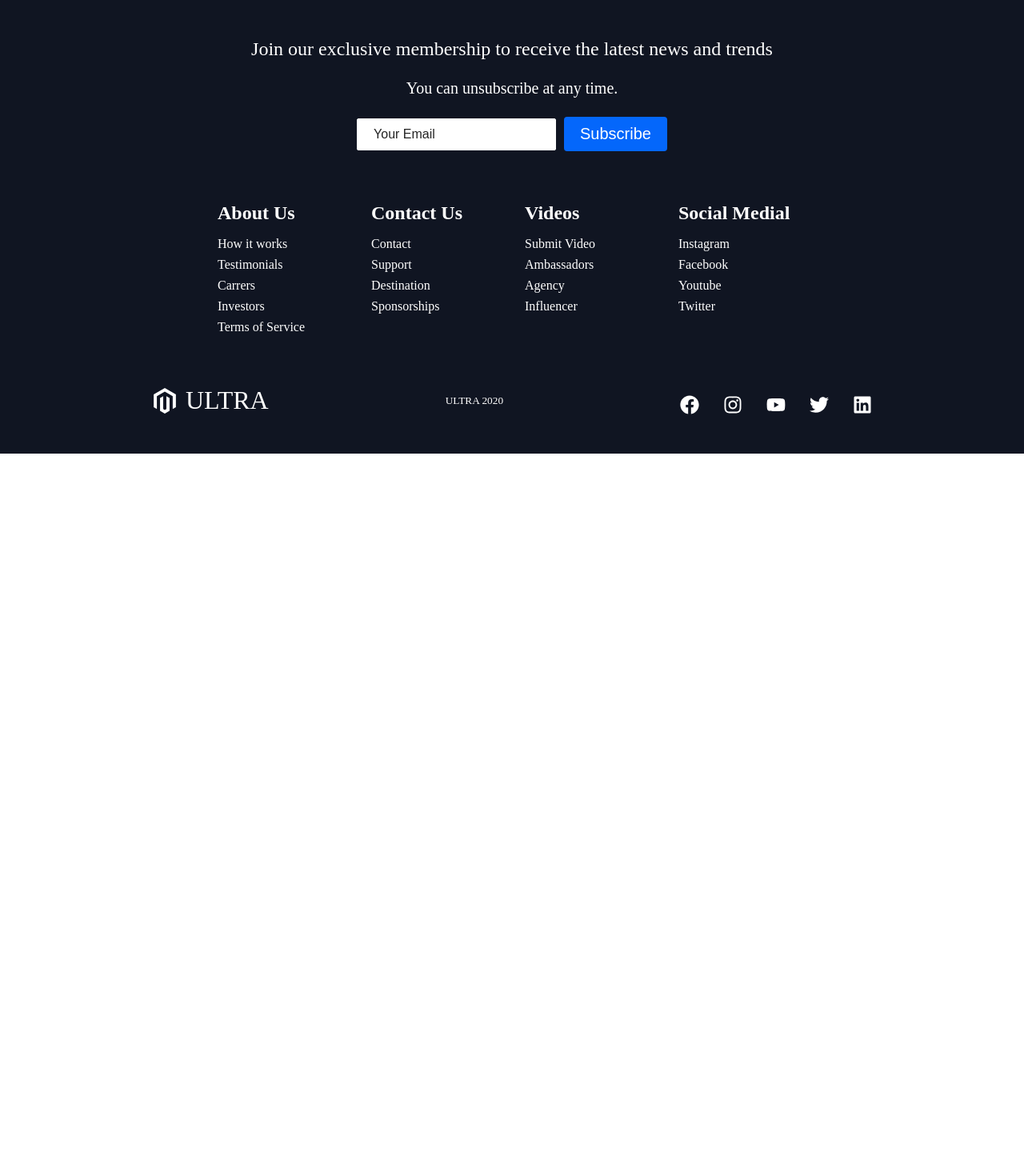
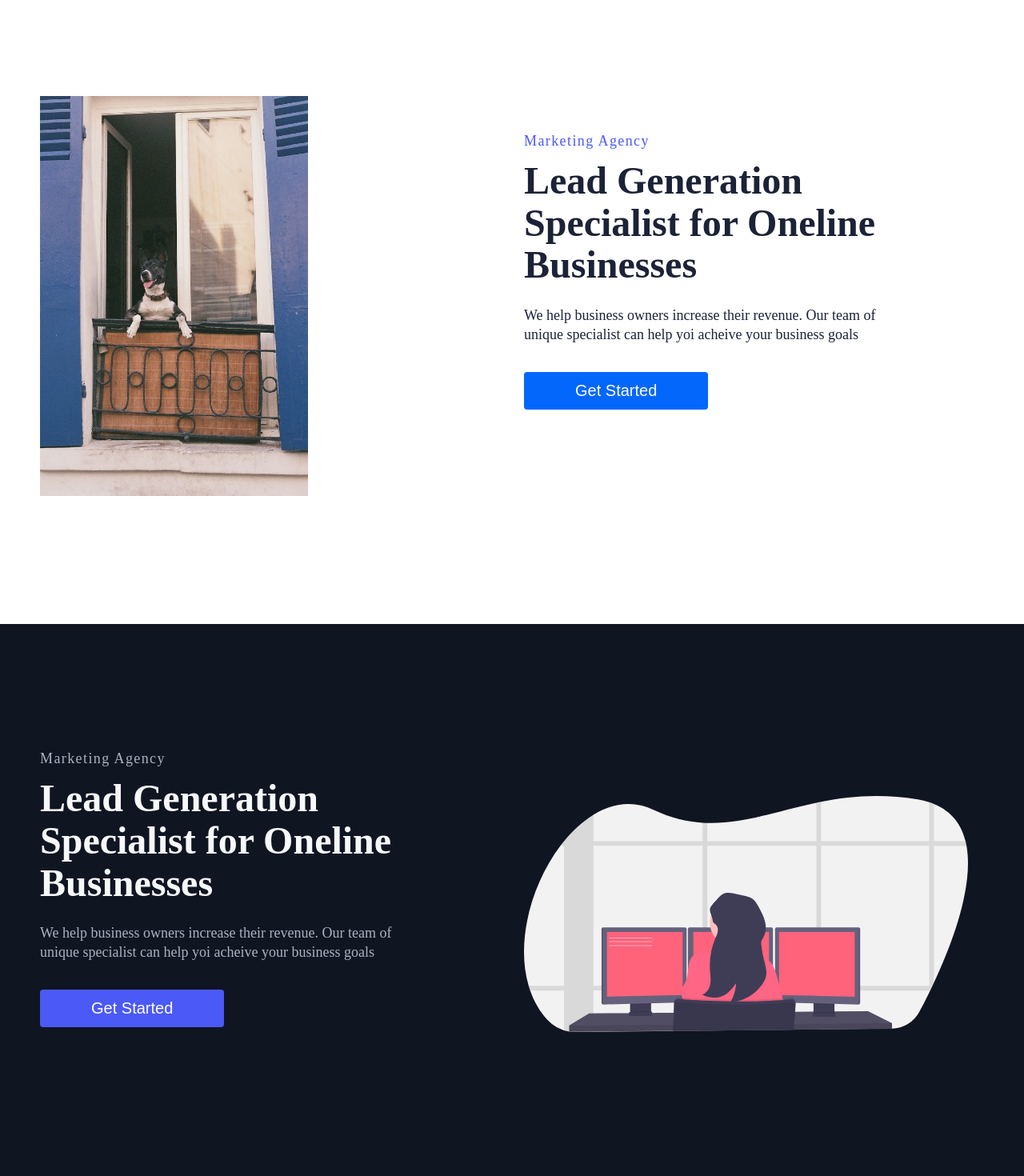
Before and after one commit to leogirardeau/react-website-training-styled-components, a React (Create React App) app: page /products in a window 1280 px wide. Shown: the part 120-1590 px from the top of the page at 80% size. Before the commit the page ends 800 px from the top, so only its background shows below. Built offline with nearby package versions, Linux system fonts and the light colour scheme.

Commit message:
adding pages

```diff
--- a/src/App.js
+++ b/src/App.js
@@ -2,6 +2,9 @@
 import GlobalStyle from "./globalStyles";
 import { BrowserRouter as Router, Switch, Route } from "react-router-dom";
 import Home from './pages/HomePage/Home';
+import Services from './pages/Services/Services';
+import Products from './pages/Products/Products';
+import SignUp from './pages/SignUp/SignUp';
 import { Navbar, Footer } from "./components";
 
 function App() {
@@ -11,6 +14,9 @@
       <Navbar />
       <Switch>
         <Route path="/" exact component={Home} />
+        <Route path="/services" exact component={Services} />
+        <Route path="/products" exact component={Products} />
+        <Route path="/sign-up" exact component={SignUp} />
       </Switch>
       <Footer />
     </Router>
--- a/src/components/Footer/Footer.js
+++ b/src/components/Footer/Footer.js
@@ -80,7 +80,7 @@
             </FooterLinksContainer>
             <SocialMedia>
                 <SocialMediaWrap>
-                    <SocialLogo to="/">
+                    <SocialLogo to="/" /*onClick={handleClick} click={click}*/>
                         <SocialIcon/>
                         ULTRA
                     </SocialLogo>
--- /dev/null
+++ b/src/pages/Products/Data.js
@@ -0,0 +1,63 @@
+export const homeObjOne = {
+    lightBg: false,
+    primary: true,
+    imgStart:'',
+    lightTopLine: true,
+    lightTextDesc: true,
+    buttonLabel: 'Get Started',
+    description: 'We help business owners increase their revenue. Our team of unique specialist can help yoi acheive your business goals',
+    headLine: 'Lead Generation Specialist for Oneline Businesses',
+    lightText: true,
+    topLine: 'Marketing Agency',
+    img: require('../../images/svg-1.svg'),
+    alt: 'Image',
+    start: ''
+};
+
+export const homeObjTwo = {
+    lightBg: true,
+    primary: false,
+    imgStart:'start',
+    lightTopLine: false,
+    lightTextDesc: false,
+    buttonLabel: 'Get Started',
+    description: 'We help business owners increase their revenue. Our team of unique specialist can help yoi acheive your business goals',
+    headLine: 'Lead Generation Specialist for Oneline Businesses',
+    lightText: false,
+    topLine: 'Marketing Agency',
+    img: require('../../images/profil.JPG'),
+    alt: 'Image',
+    start: 'true'
+};
+
+export const homeObjThree = {
+    lightBg: false,
+    primary: true,
+    imgStart:'',
+    lightTopLine: true,
+    lightTextDesc: true,
+    buttonLabel: 'Get Started',
+    description: 'We help business owners increase their revenue. Our team of unique specialist can help yoi acheive your business goals',
+    headLine: 'Lead Generation Specialist for Oneline Businesses',
+    lightText: true,
+    topLine: 'Marketing Agency',
+    img: require('../../images/svg-2.svg'),
+    alt: 'Image',
+    start: ''
+};
+
+export const homeObjFour = {
+    lightBg: false,
+    primary: true,
+    imgStart:'start',
+    lightTopLine: true,
+    lightTextDesc: true,
+    buttonLabel: 'Get Started',
+    description: 'We help business owners increase their revenue. Our team of unique specialist can help yoi acheive your business goals',
+    headLine: 'Lead Generation Specialist for Oneline Businesses',
+    lightText: true,
+    topLine: 'Marketing Agency',
+    img: require('../../images/svg-3.svg'),
+    alt: 'Image',
+    start: 'true'
+};
--- /dev/null
+++ b/src/pages/Products/Products.js
@@ -0,0 +1,15 @@
+import React from 'react';
+import { homeObjTwo, homeObjThree, homeObjFour } from './Data';
+import { InfoSection } from '../../components';
+
+const Products = () => {
+    return (
+        <>
+          <InfoSection {...homeObjTwo}/>
+          <InfoSection {...homeObjThree}/>
+          <InfoSection {...homeObjFour}/>
+        </>
+    );
+};
+
+export default Products;
--- /dev/null
+++ b/src/pages/Services/Data.js
@@ -0,0 +1,63 @@
+export const homeObjOne = {
+    lightBg: false,
+    primary: true,
+    imgStart:'',
+    lightTopLine: true,
+    lightTextDesc: true,
+    buttonLabel: 'Get Started',
+    description: 'We help business owners increase their revenue. Our team of unique specialist can help yoi acheive your business goals',
+    headLine: 'Lead Generation Specialist for Oneline Businesses',
+    lightText: true,
+    topLine: 'Marketing Agency',
+    img: require('../../images/svg-1.svg'),
+    alt: 'Image',
+    start: ''
+};
+
+export const homeObjTwo = {
+    lightBg: true,
+    primary: false,
+    imgStart:'start',
+    lightTopLine: false,
+    lightTextDesc: false,
+    buttonLabel: 'Get Started',
+    description: 'We help business owners increase their revenue. Our team of unique specialist can help yoi acheive your business goals',
+    headLine: 'Lead Generation Specialist for Oneline Businesses',
+    lightText: false,
+    topLine: 'Marketing Agency',
+    img: require('../../images/profil.JPG'),
+    alt: 'Image',
+    start: 'true'
+};
+
+export const homeObjThree = {
+    lightBg: false,
+    primary: true,
+    imgStart:'',
+    lightTopLine: true,
+    lightTextDesc: true,
+    buttonLabel: 'Get Started',
+    description: 'We help business owners increase their revenue. Our team of unique specialist can help yoi acheive your business goals',
+    headLine: 'Lead Generation Specialist for Oneline Businesses',
+    lightText: true,
+    topLine: 'Marketing Agency',
+    img: require('../../images/svg-2.svg'),
+    alt: 'Image',
+    start: ''
+};
+
+export const homeObjFour = {
+    lightBg: false,
+    primary: true,
+    imgStart:'start',
+    lightTopLine: true,
+    lightTextDesc: true,
+    buttonLabel: 'Get Started',
+    description: 'We help business owners increase their revenue. Our team of unique specialist can help yoi acheive your business goals',
+    headLine: 'Lead Generation Specialist for Oneline Businesses',
+    lightText: true,
+    topLine: 'Marketing Agency',
+    img: require('../../images/svg-3.svg'),
+    alt: 'Image',
+    start: 'true'
+};
--- /dev/null
+++ b/src/pages/Services/Services.js
@@ -0,0 +1,14 @@
+import React from 'react';
+import { homeObjThree, homeObjFour } from './Data';
+import { InfoSection } from '../../components';
+
+const Services = () => {
+    return (
+        <>
+          <InfoSection {...homeObjThree}/>
+          <InfoSection {...homeObjFour}/>
+        </>
+    );
+};
+
+export default Services;
--- /dev/null
+++ b/src/pages/SignUp/Data.js
@@ -0,0 +1,63 @@
+export const homeObjOne = {
+    lightBg: false,
+    primary: true,
+    imgStart:'',
+    lightTopLine: true,
+    lightTextDesc: true,
+    buttonLabel: 'Get Started',
+    description: 'We help business owners increase their revenue. Our team of unique specialist can help yoi acheive your business goals',
+    headLine: 'Lead Generation Specialist for Oneline Businesses',
+    lightText: true,
+    topLine: 'Marketing Agency',
+    img: require('../../images/svg-1.svg'),
+    alt: 'Image',
+    start: ''
+};
+
+export const homeObjTwo = {
+    lightBg: true,
+    primary: false,
+    imgStart:'start',
+    lightTopLine: false,
+    lightTextDesc: false,
+    buttonLabel: 'Get Started',
+    description: 'We help business owners increase their revenue. Our team of unique specialist can help yoi acheive your business goals',
+    headLine: 'Lead Generation Specialist for Oneline Businesses',
+    lightText: false,
+    topLine: 'Marketing Agency',
+    img: require('../../images/profil.JPG'),
+    alt: 'Image',
+    start: 'true'
+};
+
+export const homeObjThree = {
+    lightBg: false,
+    primary: true,
+    imgStart:'',
+    lightTopLine: true,
+    lightTextDesc: true,
+    buttonLabel: 'Get Started',
+    description: 'We help business owners increase their revenue. Our team of unique specialist can help yoi acheive your business goals',
+    headLine: 'Lead Generation Specialist for Oneline Businesses',
+    lightText: true,
+    topLine: 'Marketing Agency',
+    img: require('../../images/svg-2.svg'),
+    alt: 'Image',
+    start: ''
+};
+
+export const homeObjFour = {
+    lightBg: false,
+    primary: true,
+    imgStart:'start',
+    lightTopLine: true,
+    lightTextDesc: true,
+    buttonLabel: 'Get Started',
+    description: 'We help business owners increase their revenue. Our team of unique specialist can help yoi acheive your business goals',
+    headLine: 'Lead Generation Specialist for Oneline Businesses',
+    lightText: true,
+    topLine: 'Marketing Agency',
+    img: require('../../images/svg-3.svg'),
+    alt: 'Image',
+    start: 'true'
+};
--- /dev/null
+++ b/src/pages/SignUp/SignUp.js
@@ -0,0 +1,13 @@
+import React from 'react';
+import { homeObjThree } from './Data';
+import { InfoSection } from '../../components';
+
+const SignUp = () => {
+    return (
+        <>
+          <InfoSection {...homeObjThree}/>
+        </>
+    );
+};
+
+export default SignUp;
```
